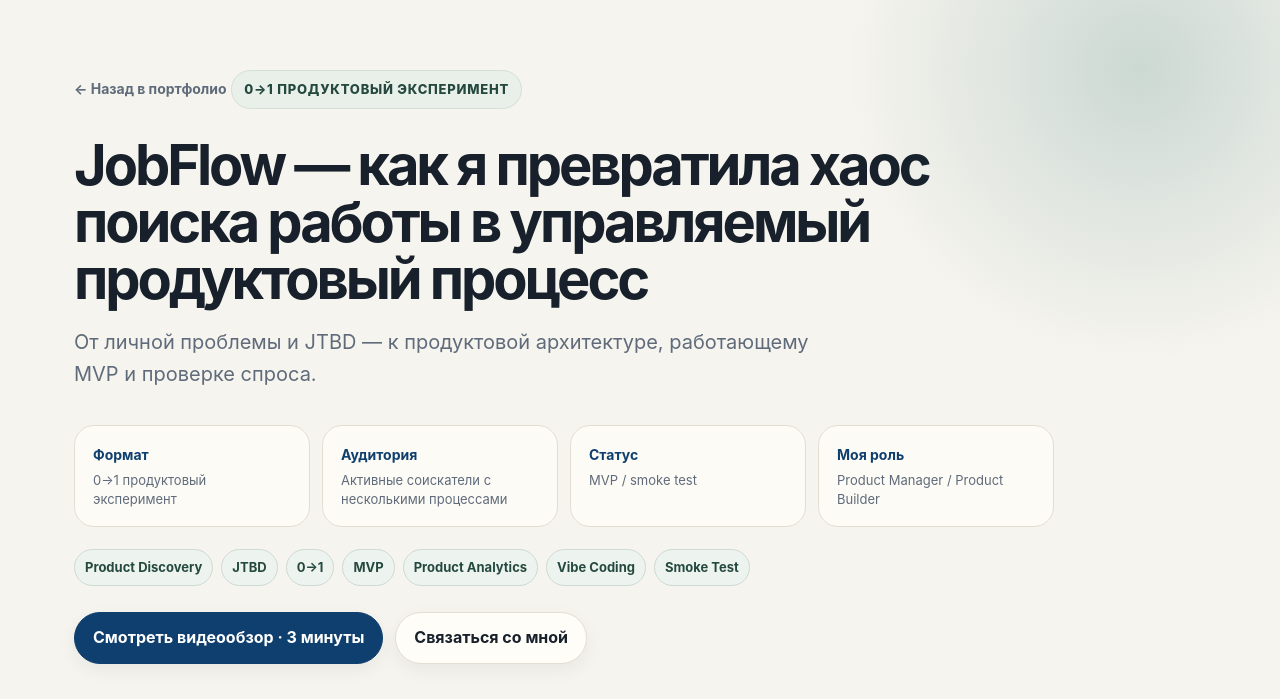
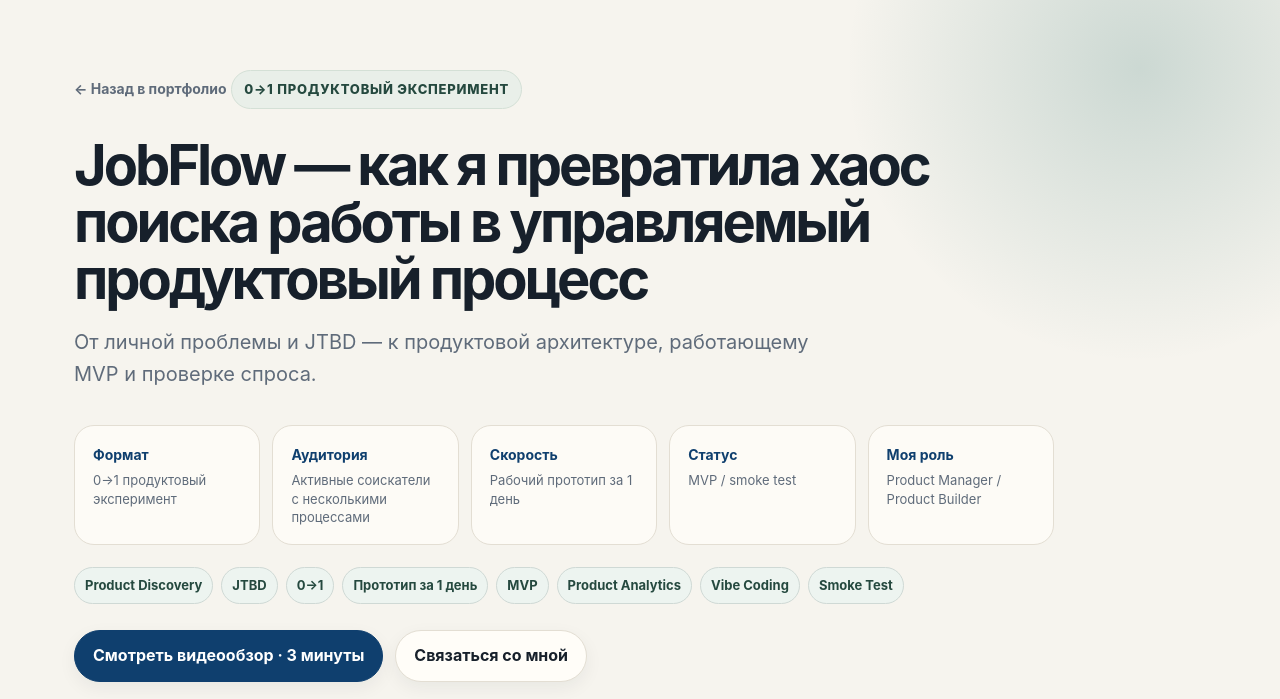
Before and after one commit to anadav-svg/product-portfolio, a plain HTML site: page cases/jobflow/index.html in a window 1280 px wide. Shown: the part 101-800 px from the top of the page. Drawn offline with Linux system fonts and the light colour scheme.

Commit message:
Add JobFlow prototype timeline

```diff
--- a/cases/jobflow/index.html
+++ b/cases/jobflow/index.html
@@ -7,7 +7,7 @@
   <meta name="description" content="От личной проблемы и JTBD — к продуктовой архитектуре, работающему MVP JobFlow и проверке спроса.">
   <link rel="stylesheet" href="../../assets/case.css">
   <style>
-    .case-meta{display:grid;grid-template-columns:repeat(4,1fr);gap:12px;margin-top:34px;max-width:980px}
+    .case-meta{display:grid;grid-template-columns:repeat(5,1fr);gap:12px;margin-top:34px;max-width:980px}
     .meta-item{padding:18px;border:1px solid var(--line);border-radius:20px;background:rgba(255,253,248,.82)}
     .meta-item strong,.meta-item span{display:block}.meta-item strong{color:var(--accent);font-size:14px}.meta-item span{margin-top:5px;color:var(--muted);font-size:13px;line-height:1.4}
     .hero-actions{display:flex;flex-wrap:wrap;gap:12px;margin-top:26px}
@@ -42,10 +42,11 @@
   <div class="case-meta" role="group" aria-label="Параметры кейса">
     <div class="meta-item"><strong>Формат</strong><span>0→1 продуктовый эксперимент</span></div>
     <div class="meta-item"><strong>Аудитория</strong><span>Активные соискатели с несколькими процессами</span></div>
+    <div class="meta-item"><strong>Скорость</strong><span>Рабочий прототип за 1 день</span></div>
     <div class="meta-item"><strong>Статус</strong><span>MVP / smoke test</span></div>
     <div class="meta-item"><strong>Моя роль</strong><span>Product Manager / Product Builder</span></div>
   </div>
-  <div class="badge-list" aria-label="Компетенции"><span class="badge">Product Discovery</span><span class="badge">JTBD</span><span class="badge">0→1</span><span class="badge">MVP</span><span class="badge">Product Analytics</span><span class="badge">Vibe Coding</span><span class="badge">Smoke Test</span></div>
+  <div class="badge-list" aria-label="Компетенции"><span class="badge">Product Discovery</span><span class="badge">JTBD</span><span class="badge">0→1</span><span class="badge">Прототип за 1 день</span><span class="badge">MVP</span><span class="badge">Product Analytics</span><span class="badge">Vibe Coding</span><span class="badge">Smoke Test</span></div>
   <div class="hero-actions"><a class="btn primary" href="#video">Смотреть видеообзор · 3 минуты</a><a class="btn" href="https://t.me/anastasia_germes">Связаться со мной</a></div>
 </div></section>
 <div class="wrap case-layout">
@@ -128,7 +129,7 @@
 </section>
 <section class="case-section" id="role">
   <h2>9. Что сделала лично</h2>
-  <ul><li>сформулировала проблему и JTBD;</li><li>спроектировала информационную архитектуру;</li><li>описала сущности, сценарии и связи между ними;</li><li>сформировала backlog и правила приоритизации;</li><li>собрала интерактивный MVP с помощью AI-assisted / vibe coding;</li><li>тестировала систему на собственных данных;</li><li>корректировала логику по результатам реального использования;</li><li>подготовила позиционирование, видео и smoke test.</li></ul>
+  <ul><li>сформулировала проблему и JTBD;</li><li>спроектировала информационную архитектуру;</li><li>описала сущности, сценарии и связи между ними;</li><li>сформировала backlog и правила приоритизации;</li><li>за 1 день собрала рабочий прототип с помощью AI-assisted / vibe coding;</li><li>тестировала систему на собственных данных;</li><li>корректировала логику по результатам реального использования;</li><li>подготовила позиционирование, видео и smoke test.</li></ul>
 </section>
 <section class="case-section" id="next">
   <h2>10. Статус и следующий шаг</h2>
```
